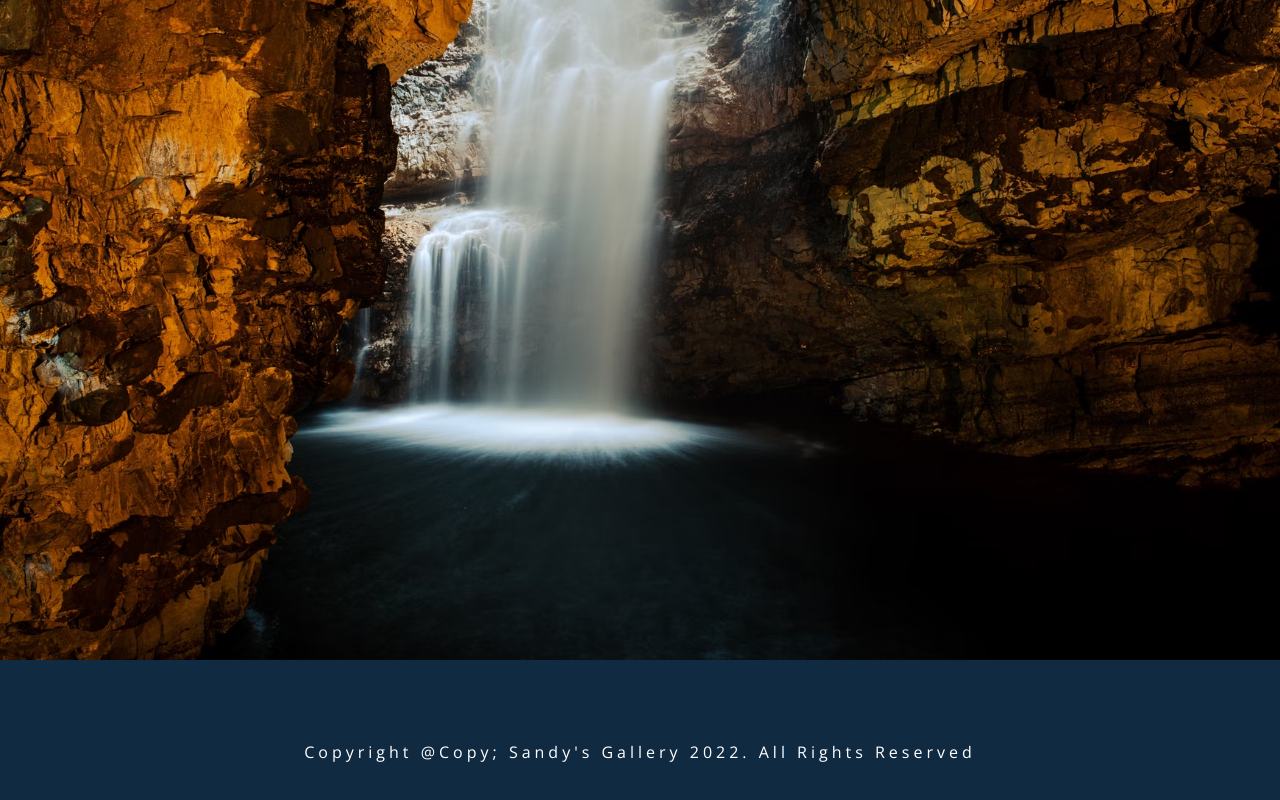
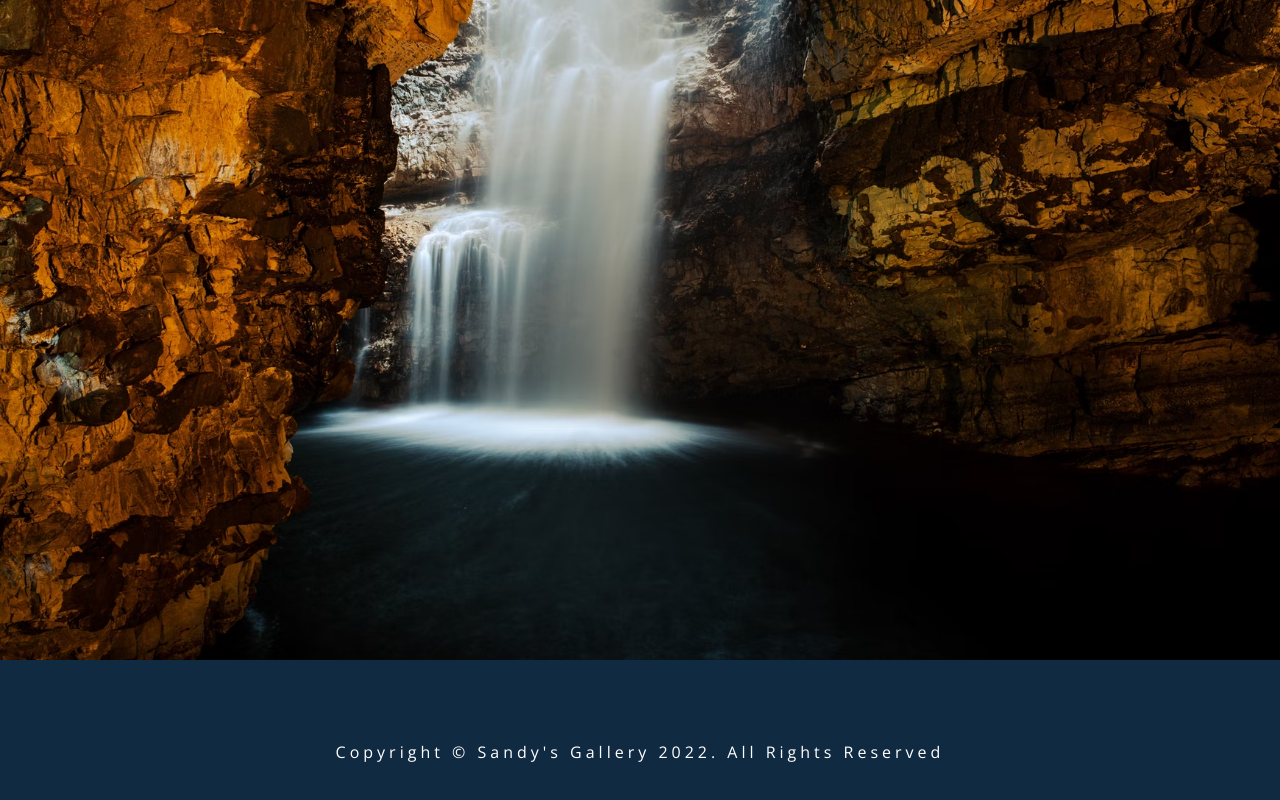
Before and after one commit to XujuanChen/vanila, a plain HTML site: page scroll/index.html in a window 1280 px wide. Shown: the part 2622-3422 px from the top of the page. Drawn offline with nearby package versions, Linux system fonts and the light colour scheme.

Commit message:
&copy;
&copy;

```diff
--- a/scroll/index.html
+++ b/scroll/index.html
@@ -79,7 +79,7 @@
     </section>
     <!-- footer -->
     <footer class="section">
-        <p>copyright @copy; Sandy's Gallery <span id="date"></span>. all rights reserved</p>
+        <p>copyright &copy; Sandy's Gallery <span id="date"></span>. all rights reserved</p>
     </footer>
     <a href="#home" class="scroll-link top-link">
         <i class="fas fa-arrow-up"></i>
```
